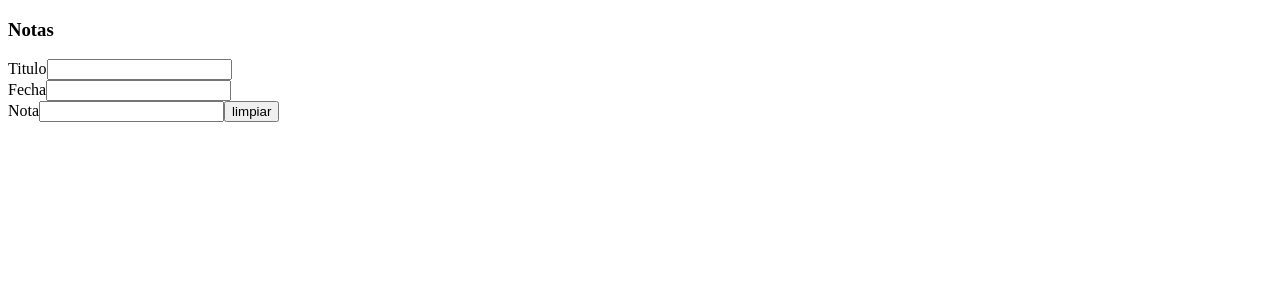
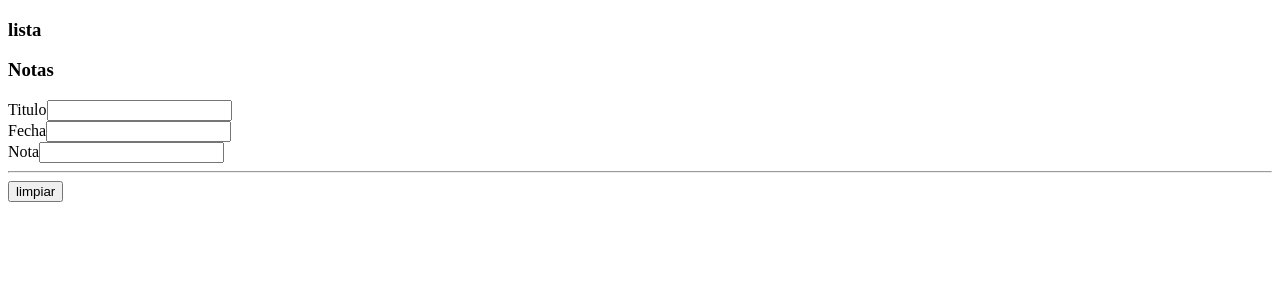
Before and after one commit to beatrizmichelle/notas, a React (Create React App) app: page / in a window 1280 px wide. Shown: the top 300 px of the page. Built offline with nearby package versions, Linux system fonts and the light colour scheme; the HTML template or start-up script is replaced by a standard one.

Commit message:
dividiendo la interfaz del boton

```diff
--- a/src/App.jsx
+++ b/src/App.jsx
@@ -19,13 +19,19 @@ const handleClick = (event) =>{
   date:"",
   note:""});
 
-}
+};
+
 
   return (
-     <div className="App">
+     <div className="App container">
+     <div className="row">
+       <div className="col">
+         <h3>lista</h3>
+       </div>
+     <div className="col">
      <h3>Notas</h3>
+     <label className="mb-2"></label>
      <label>Titulo
-
      <input
      id="title"
      name="title"
@@ -35,7 +41,7 @@ const handleClick = (event) =>{
       />
       </label>
       <br />
-      <label>Fecha
+      <label className="mb-2">Fecha
 
      <input
      id="date"
@@ -56,7 +62,12 @@ const handleClick = (event) =>{
      value={inputsState.note}
       />
       </label>
+      </div>
+      </div>
+      <hr />
+      <div className="row">
       <button className="btn btn-primary me-2" onClick={handleClick}>limpiar</button>
+      </div>
     </div>
   );
 };
```
